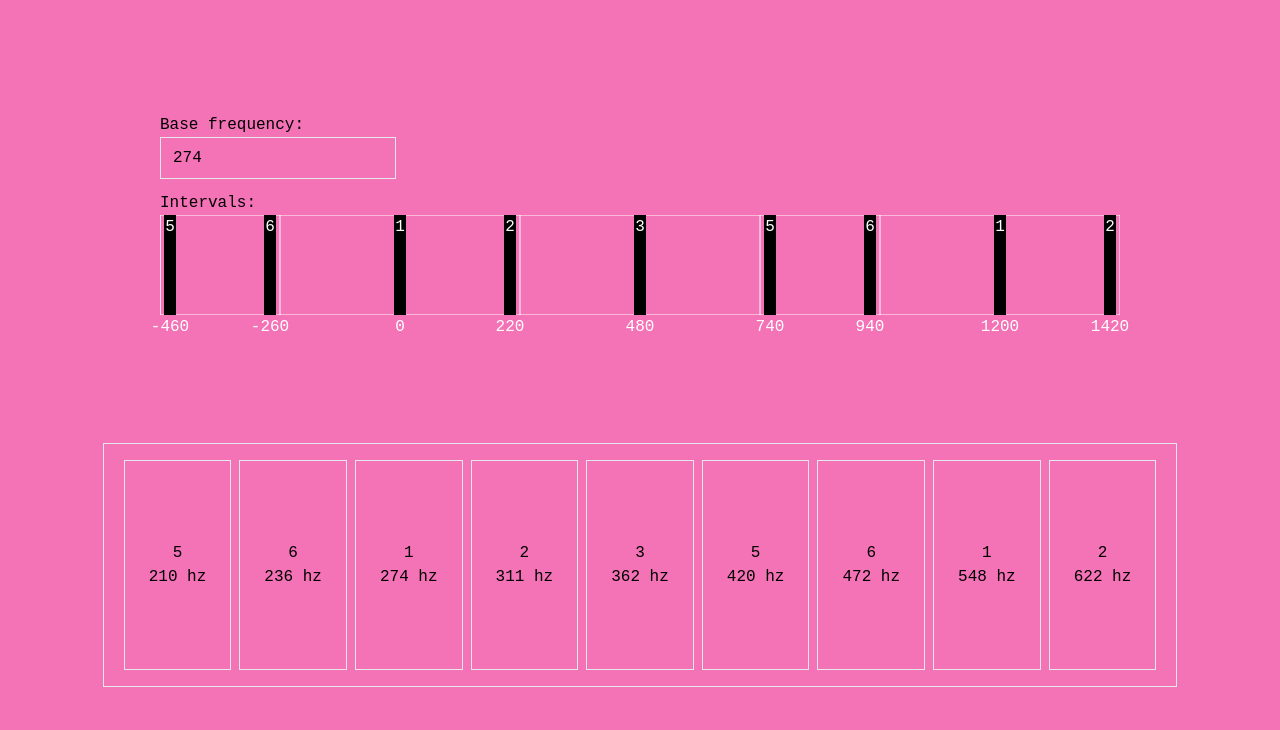
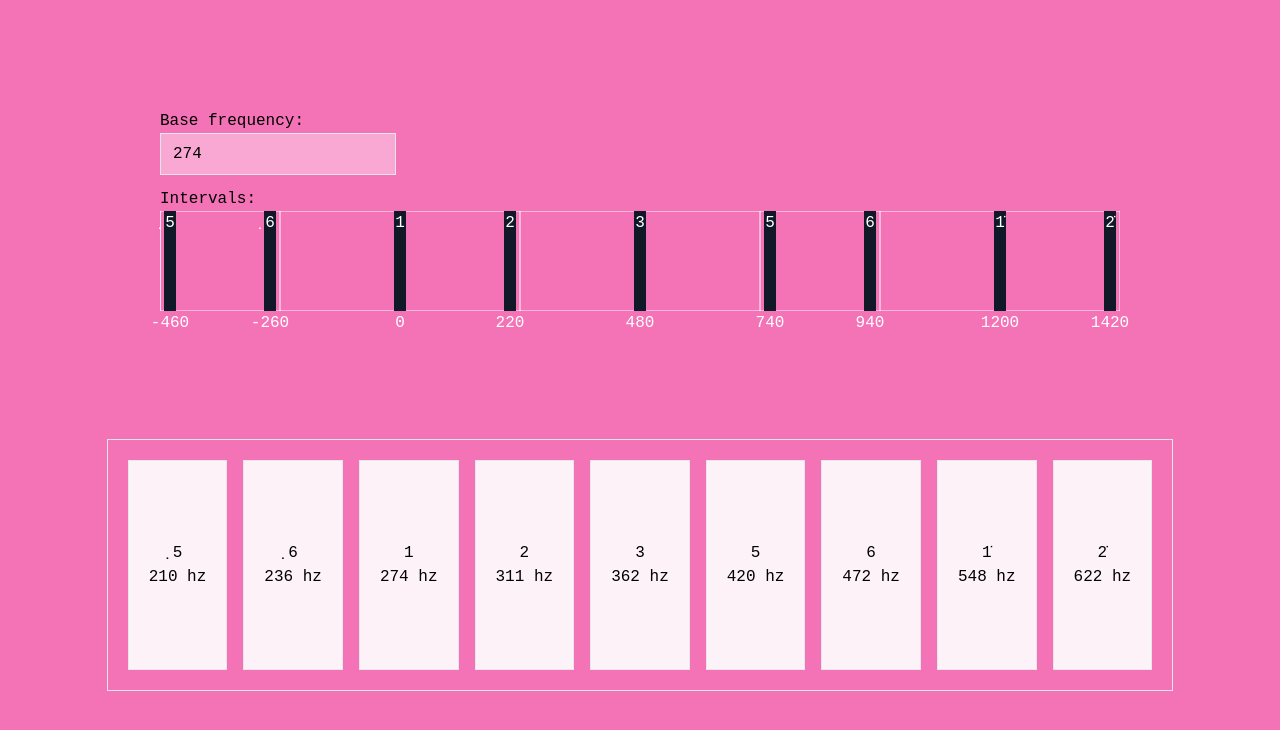
Before and after one commit to stoikal/28-days, a Next.js app: page /day/23 in a window 1280 px wide. Shown: the top 730 px of the page. Built offline with nearby package versions, Linux system fonts and the light colour scheme.

Commit message:
feat(day-23): update styling

```diff
--- a/src/components/Slendro/TuningPanel.tsx
+++ b/src/components/Slendro/TuningPanel.tsx
@@ -139,7 +139,7 @@ export default function Day28 ({ tuning, lowest, highest, onTuningChange }: Prop
                 cursor: tuningIndexInDrag === null ? 'grab' : 'grabbing'
               }}
               role="button"
-              className="absolute h-full -translate-x-1/2 bg-black text-white select-none"
+              className="absolute h-full -translate-x-1/2 bg-gray-900 hover:bg-gray-800 text-white select-none"
               onMouseDown={createTuningItemHandler(index)}
             >
               <span>{ wilah.name }</span>
--- a/src/pages/day/23.tsx
+++ b/src/pages/day/23.tsx
@@ -13,15 +13,15 @@ type Wilah = {
 type Tuning = Wilah[]
 
 const INITIAL_TUNING: Tuning = [
-  { name: '5', cent: -460 },
-  { name: '6', cent: -260 },
+  { name: '̣5', cent: -460 },
+  { name: '̣6', cent: -260 },
   { name: '1', cent: 0 },
   { name: '2', cent: 220 },
   { name: '3', cent: 480 },
   { name: '5', cent: 740 },
   { name: '6', cent: 940 },
-  { name: '1', cent: 1200 },
-  { name: '2', cent: 1420 }
+  { name: '1̇', cent: 1200 },
+  { name: '2̇', cent: 1420 }
 ]
 
 export default function Day23 () {
@@ -66,14 +66,14 @@ export default function Day23 () {
         <title>Day 23 - Laras Slendro</title>
       </Head>
       <main className="min-h-full bg-pink-400 flex flex-col items-center justify-center overflow-hidden">
-        <div className="mb-32">
+        <div className="mb-32 hidden lg:block">
           <div>
             <label>Base frequency</label>:
             <br/>
             <input
               value={baseFreq}
               type="number"
-              className="px-3 py-2 bg-transparent border mb-3"
+              className="px-3 py-2 bg-pink-300 border mb-3"
               onChange={handleBaseFrequencyChange}
             />
           </div>
@@ -86,21 +86,27 @@ export default function Day23 () {
           />
         </div>
 
-        <div className="p-4 border">
+        <div className="border flex flex-wrap p-3">
           {
             tuning
               .map((wilah, index) => (
+                <div
+                  key={index}
+                  className="p-2 w-1/3 lg:w-[11.11111%]"
+                >
                   <button
-                  key={index}
                     onMouseDown={handleButtonClick(Math.round(baseFreq * Math.pow(2, wilah.cent / 1200)))}
-                  className="border mx-1 px-6 py-20"
+                    className="w-full border px-5 py-20 bg-pink-50 hover:bg-white"
                   >
                     <span>
                       {wilah.name}
                     </span>
                     <br/>
+                    <span className="whitespace-nowrap">
                       { Math.round(baseFreq * Math.pow(2, wilah.cent / 1200)) } hz
+                    </span>
                   </button>
+                </div>
               ))
           }
         </div>
```
Lines whose indentation alone changed are shown as unchanged.
